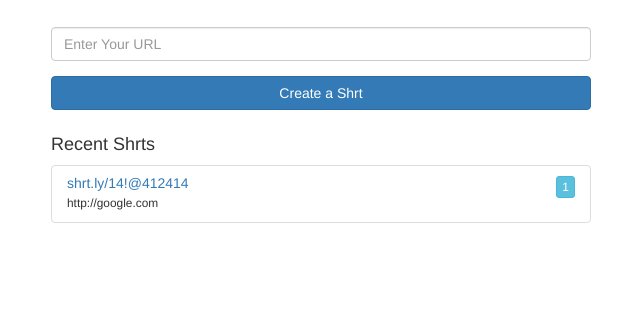
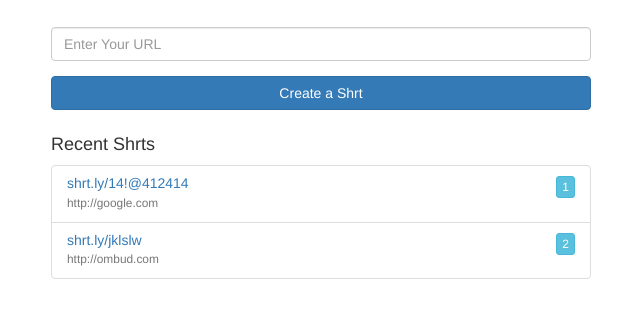
Before and after one commit to beardedbrew/shrt.ly, a plain HTML site: page prototype/index.html in a window 1280 px wide. Shown: the part 202-520 px from the top of the page, without its empty margins (319-959 px from the left). Drawn offline with nearby package versions, Linux system fonts and the light colour scheme.

Commit message:
Add an extra shrt - and text muted to shorted url

```diff
--- a/prototype/index.html
+++ b/prototype/index.html
@@ -29,10 +29,19 @@
 				<li class="list-group-item clearfix">
 					<div class="pull-left">
 						<h5 class="man pan"><a href="">shrt.ly/14!@412414</a></h5>
-						<small>http://google.com</small>
+						<small class="text-muted">http://google.com</small>
 					</div>
 					<div class="pull-right">
 						<a class="btn btn-info btn-xs man" title="1 click">1</a>
+					</div>
+				</li>
+				<li class="list-group-item clearfix">
+					<div class="pull-left">
+						<h5 class="man pan"><a href="">shrt.ly/jklslw</a></h5>
+						<small class="text-muted">http://ombud.com</small>
+					</div>
+					<div class="pull-right">
+						<a class="btn btn-info btn-xs man" title="2 clicks">2</a>
 					</div>
 				</li>
 			</ul>
```
